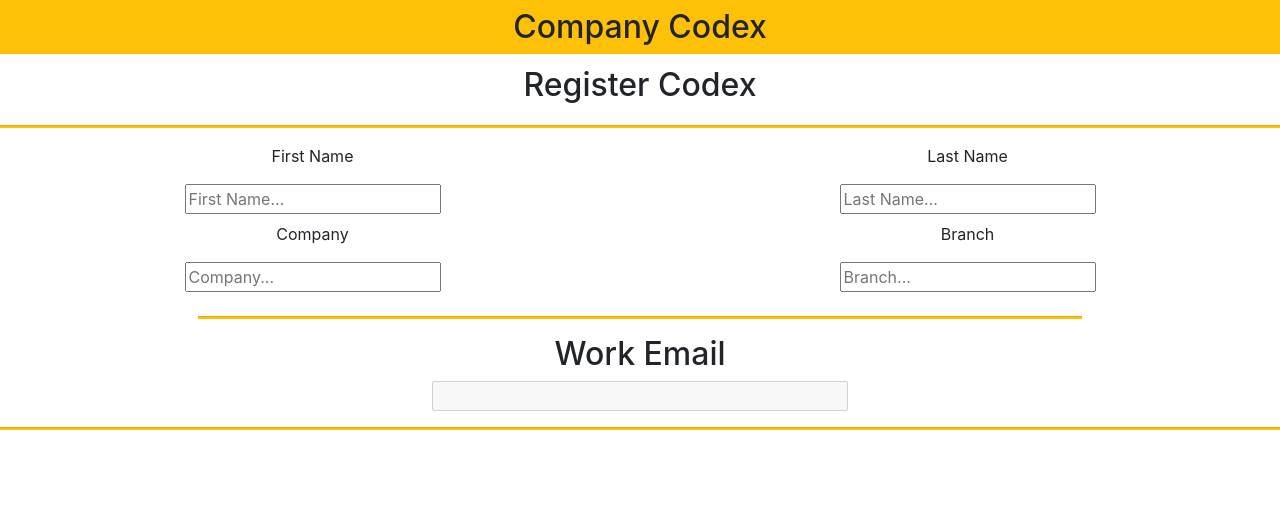
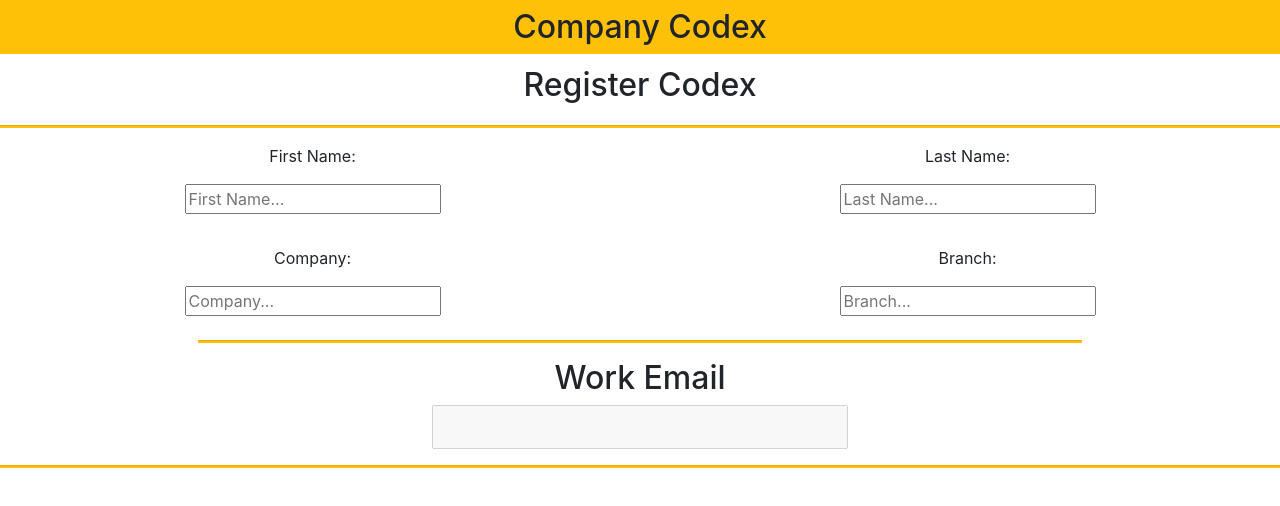
Before and after one commit to Svetloslav15/JavaScript-for-Front-End, a website: page Exam Prep I/index.html in a window 1280 px wide. Drawn offline with nearby package versions, Linux system fonts and the light colour scheme.

Commit message:
add exam prep

```diff
--- a/Exam Prep I/index.html
+++ b/Exam Prep I/index.html
@@ -17,29 +17,29 @@
 <hr style="height: 2px" class="bg-warning">
 <div>
     <div class="row">
-        <label class="col-md-6 text-center">
-            <p>First Name</p>
+        <label class="col-md-6 text-center pb-4">
+            <p>First Name:</p>
             <input type="text" id="firstname" class="inputG" placeholder="First Name...">
         </label>
-        <label class="col-md-6 text-center">
-        <p>Last Name</p>
+        <label class="col-md-6 text-center pb-4">
+        <p>Last Name:</p>
             <input type="text" placeholder="Last Name..." class="inputG" id="lastname">
         </label>
     </div>
     <div class="row justify-content-md-center">
         <label class="col-md-6 text-center">
-        <p class="p-0">Company</p>
+        <p>Company:</p>
             <input type="text" id="company" class="inputG" placeholder="Company...">
         </label>
         <label class="col-md-6 text-center">
-        <p>Branch</p>
+        <p>Branch:</p>
             <input type="text" id="branch" class="inputG" placeholder="Branch...">
         </label>
     </div>
     <hr style="height: 2px" class="bg-warning col-md-8 text-center">
     <div class="col-md-12 text-center">
         <h2>Work Email</h2>
-        <input type="text" id="result" class="col-md-4" disabled>
+        <input type="text" id="result" class="col-md-4 p-2" disabled>
     </div>
     <hr style="height: 2px" class="bg-warning">
 </div>
--- a/Exam Prep I/solution.js
+++ b/Exam Prep I/solution.js
@@ -5,6 +5,7 @@
        let company = $('#company').val();
        let branch = $('#branch').val();
        let result = `${firstname[0]}.${lastname}@${branch}-${company}.com`.toLowerCase();
+       $('#result').css("font-weight", "bold");
        $('#result').val(result);
     });
 }());
```
